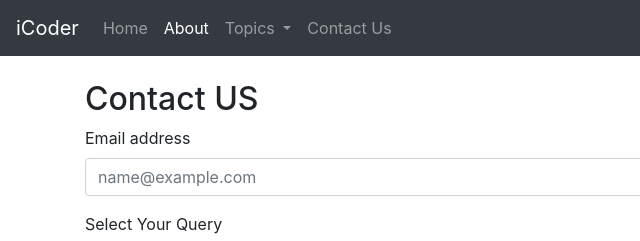
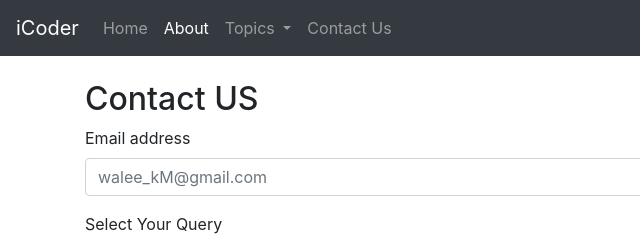
Before and after one commit to WaleeRaja003/iCoderBootStrap, a plain HTML site: page contact.html in a window 1280 px wide. Shown: the top 241 px of the page, 0-640 px from the left. Drawn offline with nearby package versions, Linux system fonts and the light colour scheme.

Commit message:
Update contact.html

```diff
--- a/contact.html
+++ b/contact.html
@@ -93,7 +93,7 @@
         <form>
             <div class="form-group">
               <label for="exampleFormControlInput1">Email address</label>
-              <input type="email" class="form-control" id="exampleFormControlInput1" placeholder="name@example.com">
+              <input type="email" class="form-control" id="exampleFormControlInput1" placeholder="walee_kM@gmail.com">
             </div>
             <div class="form-group">
               <label for="exampleFormControlSelect1">Select Your Query</label>
```
